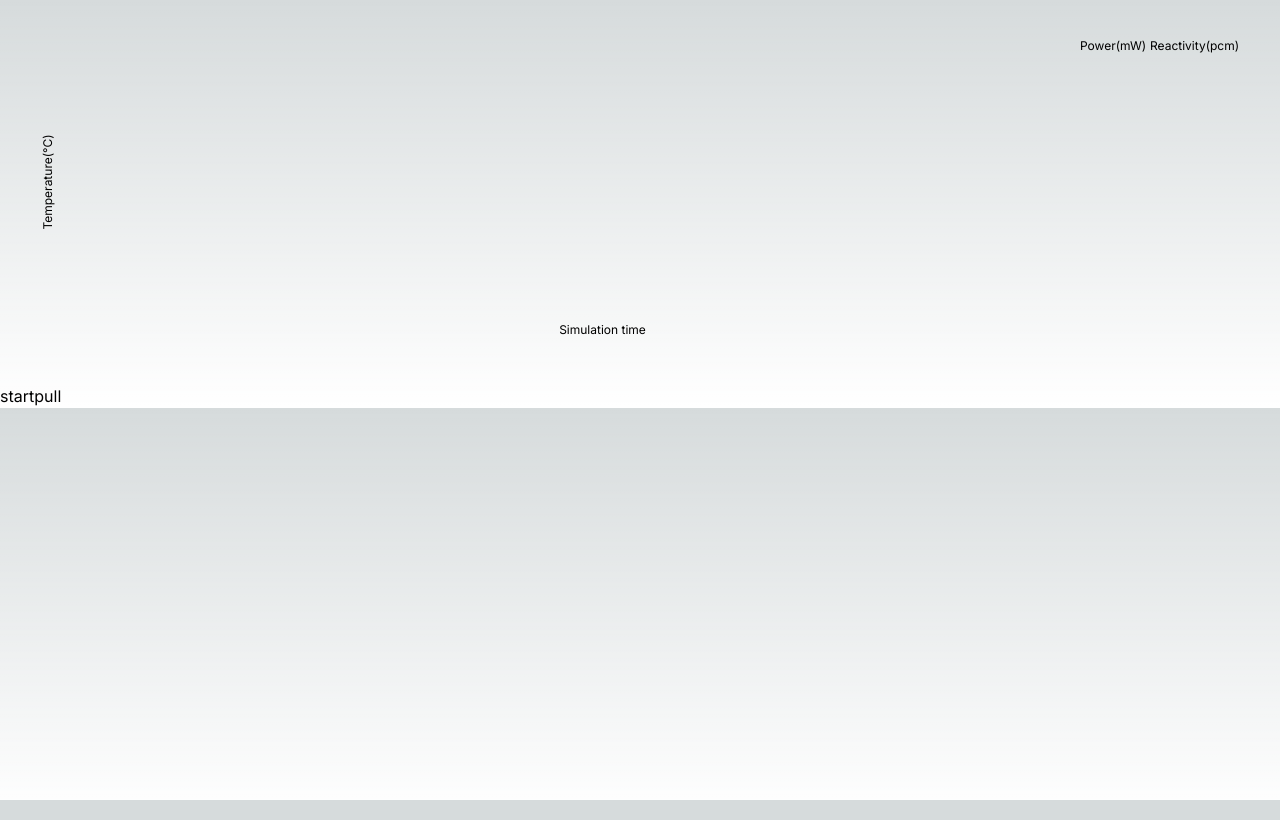
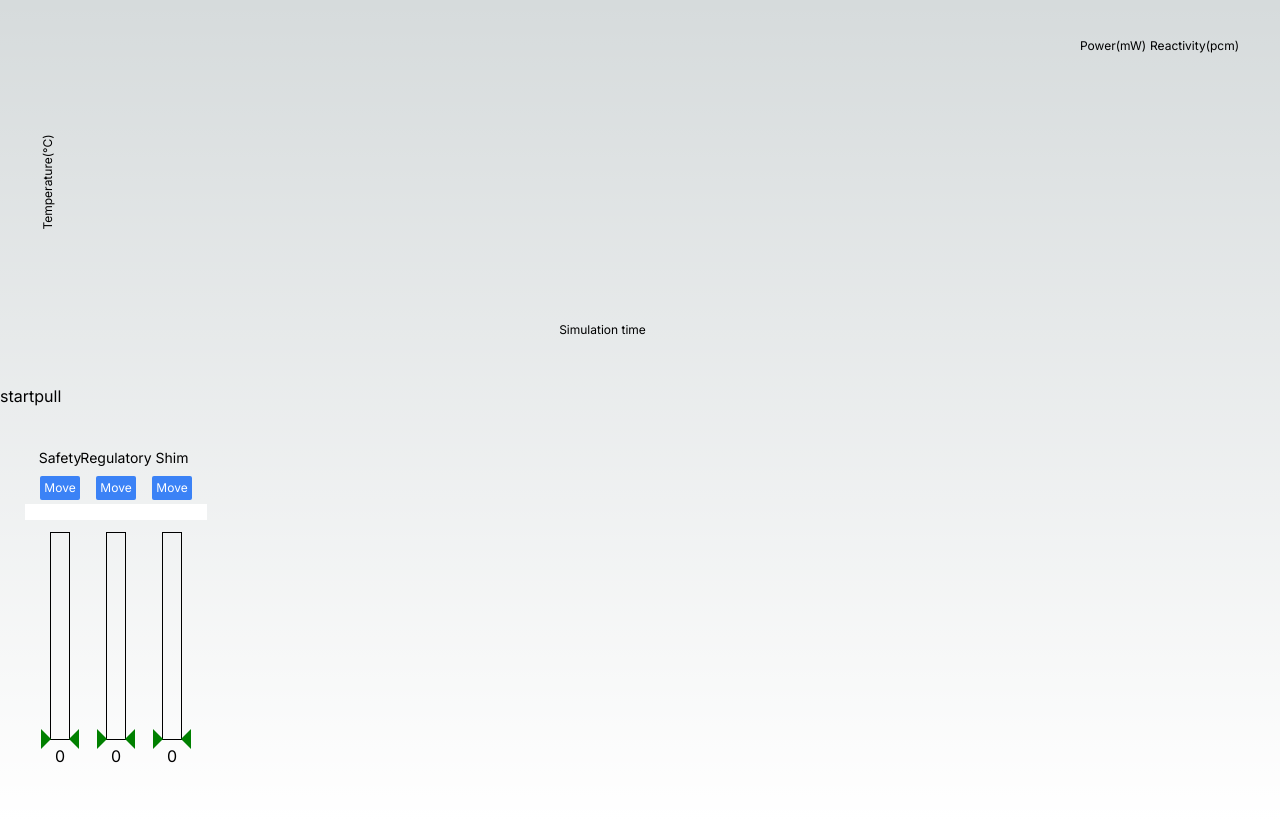
Before and after one commit to Joey-z-rp/nuclear-reactor-simulator, a Next.js app: page / in a window 1280 px wide. Built offline with nearby package versions, Linux system fonts and the light colour scheme.

Commit message:
add control rod UI

```diff
--- a/src/components/research-reactor/index.tsx
+++ b/src/components/research-reactor/index.tsx
@@ -1,6 +1,7 @@
 "use client";
 import { reactor } from "@/reactor/simulator";
 import { LineChartDisplay } from "./line-chart-display";
+import { RodController } from "./rod-controller";
 
 export const ResearchReactor = () => {
   return (
@@ -25,6 +26,7 @@ export const ResearchReactor = () => {
       >
         pull
       </button>
+      <RodController />
     </div>
   );
 };
--- /dev/null
+++ b/src/components/research-reactor/rod-controller/control-rod.css
@@ -0,0 +1,17 @@
+.target-step-pointer-left {
+  width: 0;
+  height: 0;
+  border-top: 10px solid transparent;
+  border-bottom: 10px solid transparent;
+  border-left: 10px solid green;
+  transform: translate(-10px, 50%);
+}
+
+.target-step-pointer-right {
+  width: 0;
+  height: 0;
+  border-top: 10px solid transparent;
+  border-bottom: 10px solid transparent;
+  border-right: 10px solid green;
+  transform: translate(18px, 50%);
+}
--- /dev/null
+++ b/src/components/research-reactor/rod-controller/control-rod.tsx
@@ -0,0 +1,115 @@
+import { CONTROL_ROD_STEPS } from "@/reactor/control-rod/control-rod";
+import { PointerEventHandler, useEffect, useRef, useState } from "react";
+import "./control-rod.css";
+
+export type RodPosition = { currentStep: number; targetStep: number };
+
+type ControlRodProps = RodPosition & {
+  name: string;
+  updateTargetStep: (step: number) => void;
+  minStep?: number;
+  maxStep?: number;
+};
+
+export const ControlRod = ({
+  name,
+  currentStep,
+  targetStep,
+  updateTargetStep,
+  minStep = 0,
+  maxStep = CONTROL_ROD_STEPS,
+}: ControlRodProps) => {
+  const [pointerValue, setPointerValue] = useState(targetStep);
+  const [isDragging, setIsDragging] = useState(false);
+  const containerRef = useRef<HTMLDivElement>(null);
+  const inputRef = useRef<HTMLInputElement>(null);
+
+  const handleDragStart: PointerEventHandler<HTMLDivElement> = (e) => {
+    setIsDragging(true);
+    containerRef.current?.setPointerCapture(e.pointerId);
+  };
+
+  const handleDrag: PointerEventHandler<HTMLDivElement> = (e) => {
+    if (!isDragging) return;
+    const faderRect = containerRef.current?.getBoundingClientRect();
+    if (!faderRect) return;
+    const relativePosition = faderRect.bottom - e.clientY;
+    const newValue = Math.max(
+      minStep,
+      Math.min(
+        maxStep,
+        (relativePosition / faderRect.height) * (maxStep - minStep)
+      )
+    );
+    setPointerValue(Math.floor(newValue));
+  };
+
+  const handleDragEnd: PointerEventHandler<HTMLDivElement> = (e) => {
+    updateTargetStep(pointerValue);
+    setIsDragging(false);
+    containerRef.current?.releasePointerCapture(e.pointerId);
+  };
+
+  const currentRodHeight = `${(currentStep / maxStep) * 100}%`;
+
+  useEffect(() => {
+    if (!isDragging && pointerValue !== targetStep) {
+      setPointerValue(targetStep);
+    }
+  }, [targetStep, isDragging]);
+
+  return (
+    <div className="max-w-8 flex flex-col gap-1 items-center px-5 pb-3">
+      <div className="text-center text-sm mb-1">{name}</div>
+      <button
+        className="text-xs text-white bg-blue-500 rounded-sm p-1"
+        onClick={() =>
+          inputRef.current?.value &&
+          updateTargetStep(Number(inputRef.current.value))
+        }
+      >
+        Move
+      </button>
+      <input
+        ref={inputRef}
+        className="text-xs mb-2"
+        type="number"
+        min={minStep}
+        max={maxStep}
+      />
+      <div
+        className="w-5 h-52 border border-black border-solid relative"
+        ref={containerRef}
+        onPointerDown={handleDragStart}
+        onPointerMove={isDragging ? handleDrag : undefined}
+        onPointerUp={handleDragEnd}
+      >
+        <div
+          className="target-step-pointer-left absolute cursor-pointer"
+          style={{
+            bottom: `${
+              ((pointerValue - minStep) / (maxStep - minStep)) * 100
+            }%`,
+          }}
+        >
+          <div className="absolute right-3 bottom-1">
+            {isDragging ? pointerValue : null}
+          </div>
+        </div>
+        <div
+          className="target-step-pointer-right absolute cursor-pointer"
+          style={{
+            bottom: `${
+              ((pointerValue - minStep) / (maxStep - minStep)) * 100
+            }%`,
+          }}
+        />
+        <div
+          className="w-full absolute bottom-0 bg-gray-500"
+          style={{ height: currentRodHeight }}
+        />
+      </div>
+      <div>{currentStep}</div>
+    </div>
+  );
+};
--- /dev/null
+++ b/src/components/research-reactor/rod-controller/index.tsx
@@ -0,0 +1,62 @@
+import { reactor } from "@/reactor/simulator";
+import { useState } from "react";
+import { ControlRod, RodPosition } from "./control-rod";
+import { useUpdate } from "@/hooks/useUpdate";
+
+type RodPositions = {
+  safety: RodPosition;
+  regulatory: RodPosition;
+  shim: RodPosition;
+};
+
+const controlRodNames = ["safety", "regulatory", "shim"] as const;
+
+export const RodController = () => {
+  const [controllerRodPositions, setControlRodPositions] =
+    useState<RodPositions>({
+      safety: { currentStep: 0, targetStep: 0 },
+      regulatory: { currentStep: 0, targetStep: 0 },
+      shim: { currentStep: 0, targetStep: 0 },
+    });
+
+  useUpdate({
+    initialData: controllerRodPositions,
+    setData: setControlRodPositions,
+    getData: () => reactor.getRodPositions(),
+    checkIsChanged: (oldData, newData) =>
+      controlRodNames.some(
+        (name) =>
+          oldData[name].currentStep !== newData[name]?.currentStep ||
+          oldData[name].targetStep !== newData[name]?.targetStep
+      ),
+  });
+
+  return (
+    <div className="p-10 flex gap-4">
+      <ControlRod
+        name="Safety"
+        currentStep={controllerRodPositions.safety.currentStep}
+        targetStep={controllerRodPositions.safety.targetStep}
+        updateTargetStep={(targetStep) =>
+          reactor.setRodTarget("safety", targetStep)
+        }
+      />
+      <ControlRod
+        name="Regulatory"
+        currentStep={controllerRodPositions.regulatory.currentStep}
+        targetStep={controllerRodPositions.regulatory.targetStep}
+        updateTargetStep={(targetStep) =>
+          reactor.setRodTarget("regulatory", targetStep)
+        }
+      />
+      <ControlRod
+        name="Shim"
+        currentStep={controllerRodPositions.shim.currentStep}
+        targetStep={controllerRodPositions.shim.targetStep}
+        updateTargetStep={(targetStep) =>
+          reactor.setRodTarget("shim", targetStep)
+        }
+      />
+    </div>
+  );
+};
--- /dev/null
+++ b/src/hooks/useMount.ts
@@ -0,0 +1,12 @@
+import { useEffect, useRef } from "react";
+
+export const useMount = (callback: Function) => {
+  const isMountedRef = useRef(false);
+
+  useEffect(() => {
+    if (!isMountedRef.current) {
+      callback();
+      isMountedRef.current = true;
+    }
+  }, []);
+};
--- /dev/null
+++ b/src/hooks/useUpdate.ts
@@ -0,0 +1,33 @@
+import { useRef } from "react";
+import { useMount } from "./useMount";
+
+type UseUpdate<D extends any = any> = {
+  initialData: D;
+  setData: (data: D) => void;
+  getData: () => D;
+  checkIsChanged: (oldData: D, newData: D) => boolean;
+};
+
+export const useUpdate = ({
+  initialData,
+  setData,
+  getData,
+  checkIsChanged,
+}: UseUpdate) => {
+  const dataRef = useRef(initialData);
+
+  useMount(() => {
+    const update = () => {
+      const data = getData();
+      const isChanged = checkIsChanged(dataRef.current, data);
+      if (isChanged) {
+        dataRef.current = data;
+        setData(data);
+      }
+
+      requestAnimationFrame(update);
+    };
+
+    requestAnimationFrame(update);
+  });
+};
--- a/src/reactor/control-rod/control-rod.ts
+++ b/src/reactor/control-rod/control-rod.ts
@@ -1,10 +1,12 @@
 import { ControlRodSettings } from "../settings";
 
-const CONTROL_ROD_STEPS = 1000;
+export const CONTROL_ROD_STEPS = 1000;
 const CONTROL_ROD_WORTH = 4000; // 4000pcm
 const CONTROL_ROD_SPEED = 15; // 15 steps per second
 
 export class ControlRod {
+  private name: string;
+
   private settings: ControlRodSettings;
 
   private totalSteps: number;
@@ -22,7 +24,8 @@ export class ControlRod {
   // 0 < targetStep < steps
   private targetStep: number;
 
-  constructor(settings: ControlRodSettings) {
+  constructor(name: string, settings: ControlRodSettings) {
+    this.name = name;
     this.settings = settings;
     this.totalSteps = CONTROL_ROD_STEPS;
     this.worth = CONTROL_ROD_WORTH;
@@ -30,6 +33,18 @@ export class ControlRod {
     this.position = 0;
     this.currentStep = 0;
     this.targetStep = 0;
+  }
+
+  getName() {
+    return this.name;
+  }
+
+  getCurrentStep() {
+    return this.currentStep;
+  }
+
+  getTargetStep() {
+    return this.targetStep;
   }
 
   getReactivity() {
--- a/src/reactor/control-rod/rod-controller.ts
+++ b/src/reactor/control-rod/rod-controller.ts
@@ -8,10 +8,26 @@ export class RodController {
   private rods: ControlRod[];
 
   constructor(settings: ControlRodSettings) {
-    this.safetyRod = new ControlRod(settings);
-    this.regulatoryRod = new ControlRod(settings);
-    this.shimRod = new ControlRod(settings);
+    this.safetyRod = new ControlRod("safety", settings);
+    this.regulatoryRod = new ControlRod("regulatory", settings);
+    this.shimRod = new ControlRod("shim", settings);
     this.rods = [this.safetyRod, this.regulatoryRod, this.shimRod];
+  }
+
+  getRodPositions(): Record<
+    string,
+    { currentStep: number; targetStep: number }
+  > {
+    return this.rods.reduce(
+      (positions, rod) => ({
+        ...positions,
+        [rod.getName()]: {
+          currentStep: rod.getCurrentStep(),
+          targetStep: rod.getTargetStep(),
+        },
+      }),
+      {}
+    );
   }
 
   getTotalRodReactivity() {
--- a/src/reactor/simulator.ts
+++ b/src/reactor/simulator.ts
@@ -109,6 +109,10 @@ class Simulator {
       this.rodController.getTotalRodReactivity() -
       this.rodController.getTotalRodWorth()
     );
+  }
+
+  getRodPositions() {
+    return this.rodController.getRodPositions();
   }
 
   init() {
```
